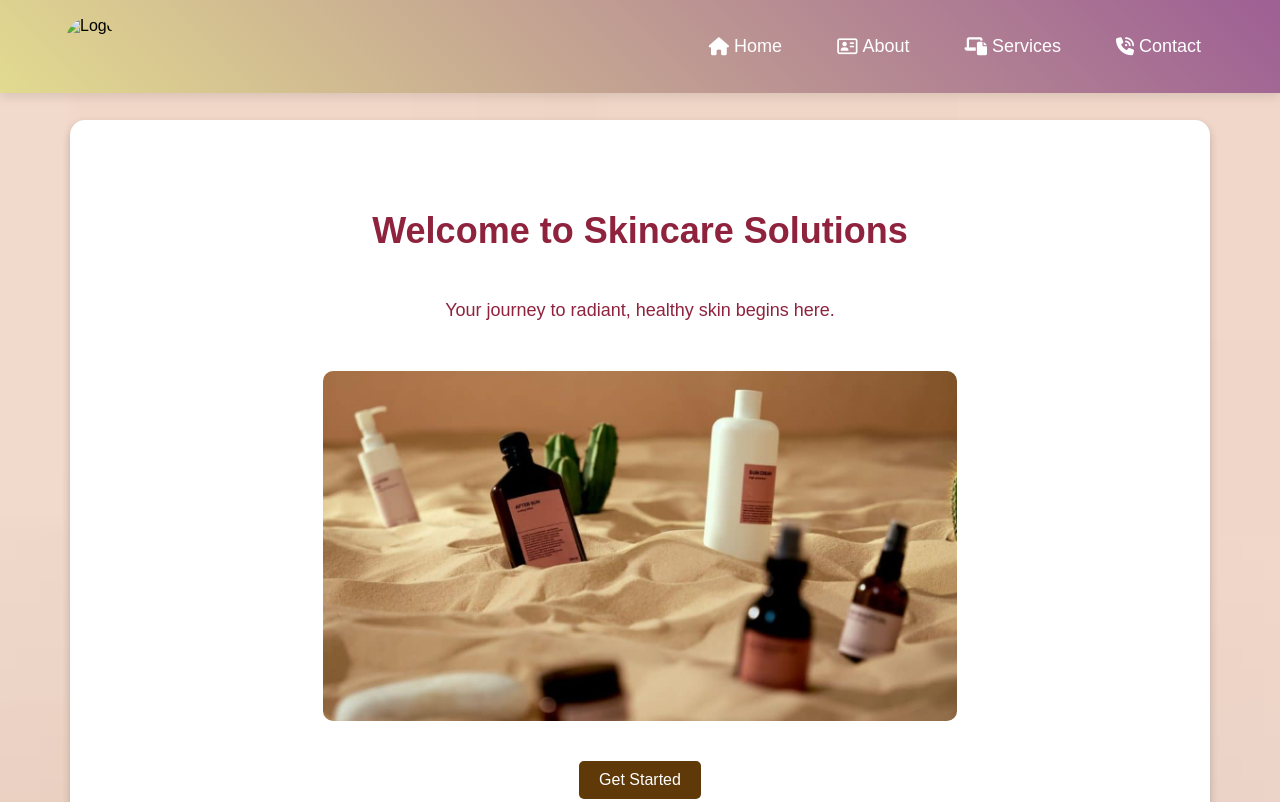
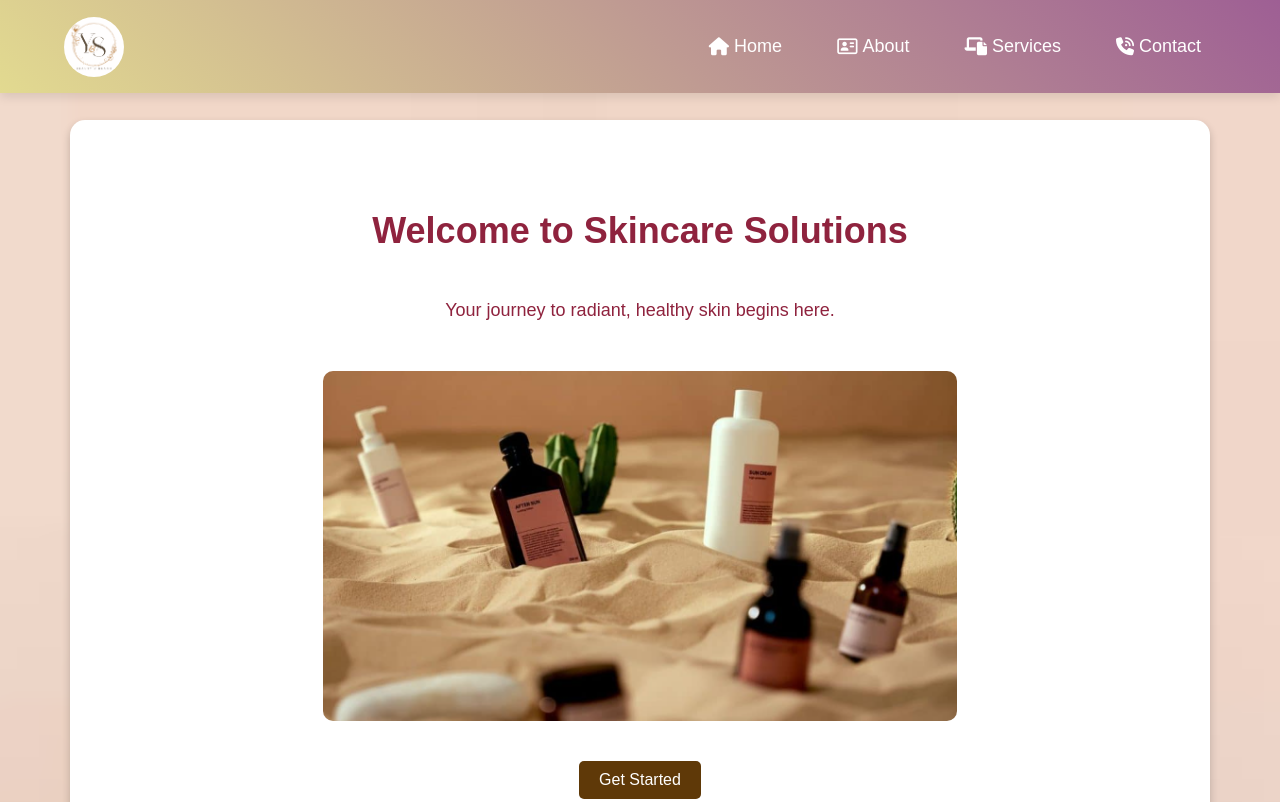
Before and after one commit to YSR5/WEBPAGE, a plain HTML site: page index.html in a window 1280 px wide. Shown: the top 802 px of the page. Drawn offline with Linux system fonts and the light colour scheme; files whose address does not match are found by name.

Commit message:
Update index.html

```diff
--- a/index.html
+++ b/index.html
@@ -13,7 +13,7 @@
   <header>
     <nav>
       <div class="nav-container">
-        <img class="logo" src="../web E//images/2.png" alt="Logo" />
+        <img class="logo" src="WEBPAGE/images/2.png" alt="Logo" />
 
 
         <input type="checkbox" id="menu-toggle" />
```
